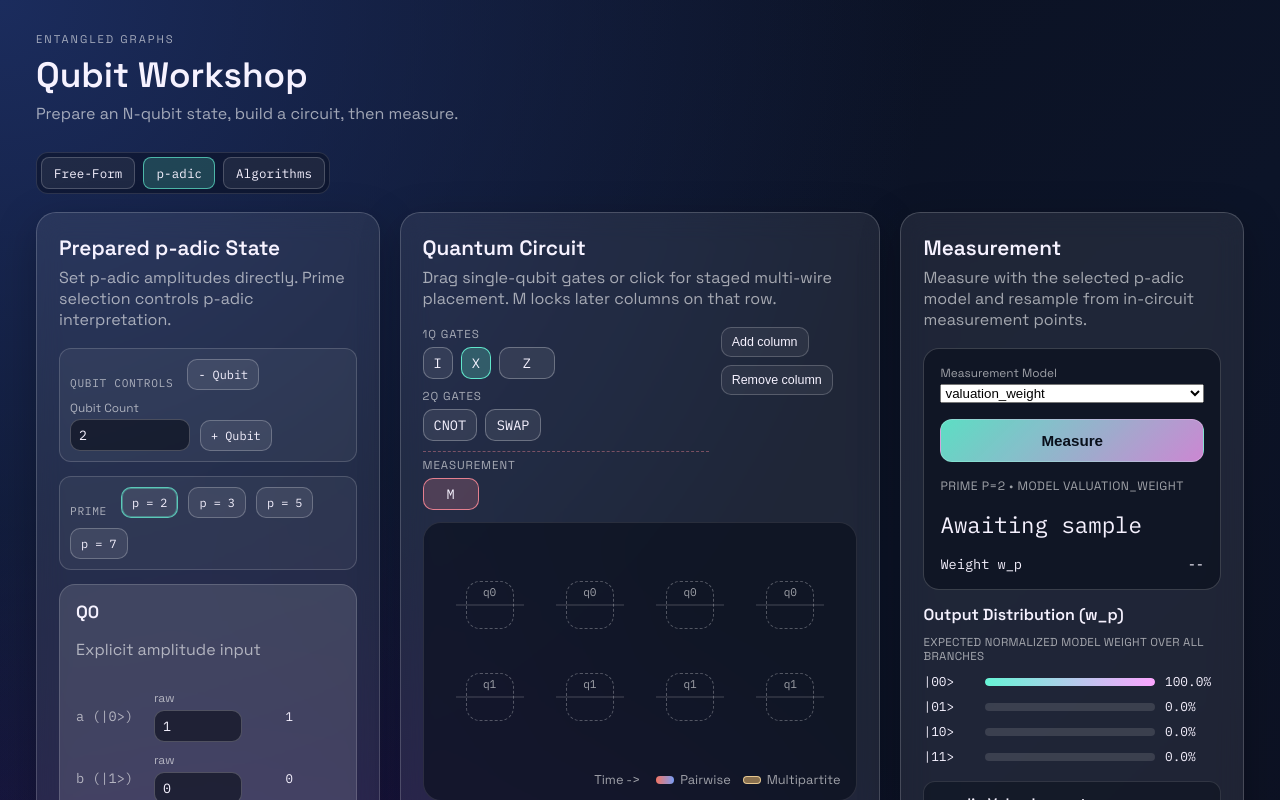
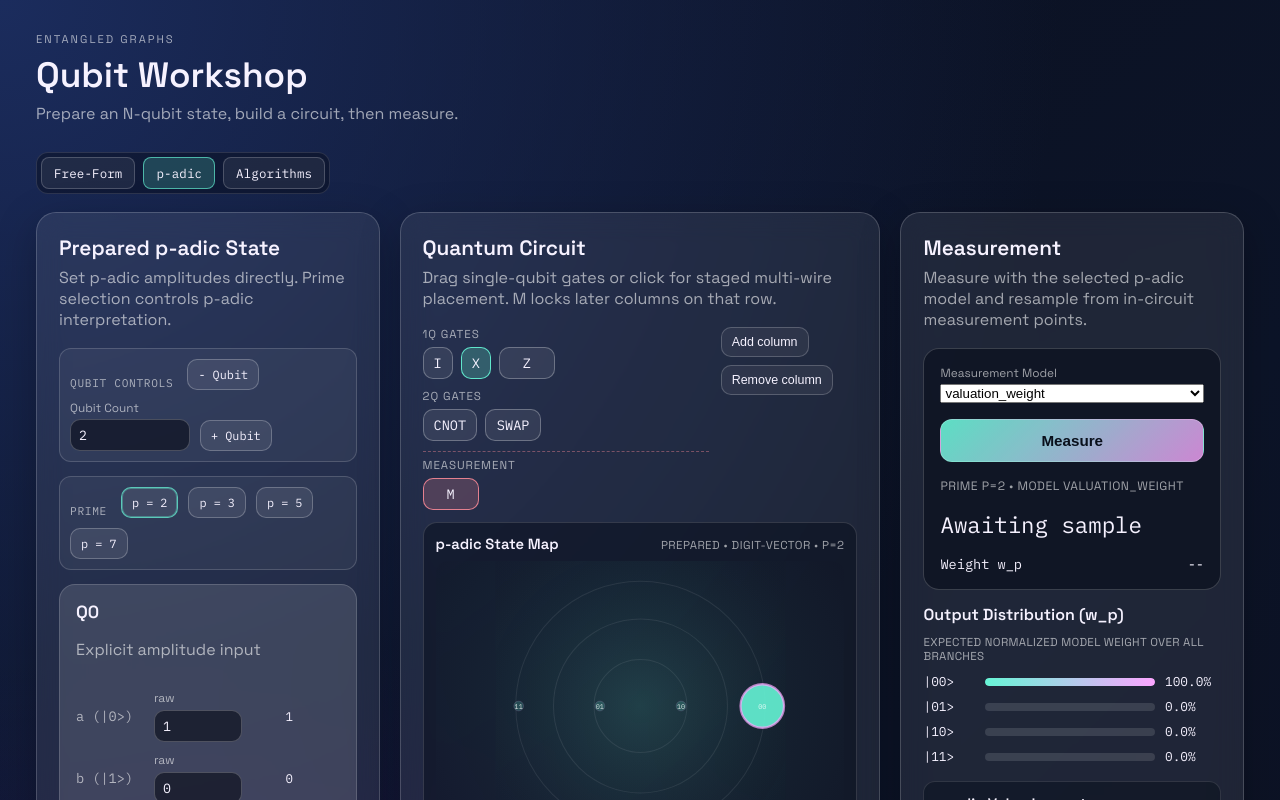
Before and after one commit to nomicflux/entangled-graphs, a Vue app: page / in a window 1280 px wide. Both pictures are taken after a click on the button "p-adic". Shown: the top 800 px of the page. Built offline with nearby package versions, Linux system fonts and the light colour scheme.

Commit message:
Implement phase 4 p-adic state map visualization

```diff
--- a/src/components/padic/PAdicCircuitPanel.vue
+++ b/src/components/padic/PAdicCircuitPanel.vue
@@ -26,6 +26,14 @@
     </div>
 
     <p v-if="placementHint" class="placement-hint">{{ placementHint }}</p>
+
+    <PAdicStateMap
+      :stage="pAdicSelectedStageVisualization"
+      :stage-label="pAdicSelectedStage.label"
+      :prime="state.pAdic.prime"
+      :selected-basis="state.pAdic.selectedBasis"
+      @select-basis="setPAdicSelectedBasis"
+    />
 
     <div class="circuit-shell">
       <div class="circuit-columns">
@@ -128,9 +136,11 @@
 <script setup lang="ts">
 import {
   appendPAdicColumn,
+  pAdicSelectedStageVisualization,
   pAdicSelectedStage,
   pAdicStageViews,
   removeLastPAdicColumn,
+  setPAdicSelectedBasis,
   setPAdicSelectedStage,
   state,
 } from "../../state";
@@ -142,6 +152,7 @@ import { usePAdicCircuitPalette } from "./circuit/usePAdicCircuitPalette";
 import { usePAdicCircuitEntanglement } from "./circuit/usePAdicCircuitEntanglement";
 import { usePAdicCircuitSlots } from "./circuit/usePAdicCircuitSlots";
 import { usePAdicCircuitInteractions } from "./circuit/usePAdicCircuitInteractions";
+import PAdicStateMap from "./PAdicStateMap.vue";
 
 const { paletteGroups, measurementEntries, isPaletteDraggable } = usePAdicCircuitPalette();
 const { rows, isRowLocked, slotTitle, slotGate, tokenFor, isCnotControl, isCnotTarget, isToffoliControl, isToffoliTarget, isMultiWire, isMeasurementToken } =
--- /dev/null
+++ b/src/components/padic/PAdicStateMap.vue
@@ -0,0 +1,117 @@
+<template>
+  <section class="padic-state-map">
+    <div class="padic-state-map-head">
+      <h3>p-adic State Map</h3>
+      <p>{{ stageLabel }} • {{ geometryModeLabel }} • p={{ prime }}</p>
+    </div>
+
+    <svg class="padic-map-svg" viewBox="0 0 100 100" role="img" aria-label="p-adic state map">
+      <defs>
+        <radialGradient id="padic-map-bg" cx="50%" cy="50%" r="65%">
+          <stop offset="0%" stop-color="rgba(102, 245, 214, 0.1)" />
+          <stop offset="100%" stop-color="rgba(7, 12, 26, 0.05)" />
+        </radialGradient>
+      </defs>
+      <rect x="0" y="0" width="100" height="100" fill="url(#padic-map-bg)" />
+      <circle cx="50" cy="50" r="43" class="padic-map-ring" />
+      <circle cx="50" cy="50" r="30" class="padic-map-ring" />
+      <circle cx="50" cy="50" r="16" class="padic-map-ring" />
+
+      <line
+        v-for="edge in transitions"
+        :key="`edge-${edge.basis}`"
+        class="padic-map-edge"
+        :x1="xFor(edge.from.x)"
+        :y1="yFor(edge.from.y)"
+        :x2="xFor(edge.to.x)"
+        :y2="yFor(edge.to.y)"
+        :style="edgeStyle(edge.weight, edge.delta)"
+      >
+        <title>
+          {{ edge.basis }}: Δw_p={{ edge.delta.toFixed(4) }}
+        </title>
+      </line>
+
+      <g v-for="node in nodes" :key="`node-${node.basis}`" class="padic-map-node" @click="emitSelect(node.basis)">
+        <circle
+          :cx="xFor(node.point.x)"
+          :cy="yFor(node.point.y)"
+          :r="nodeRadius(node.weight)"
+          :class="{ selected: selectedBasis === node.basis }"
+          :style="nodeStyle(node.weight, node.norm)"
+        >
+          <title>
+            |{{ node.basis }}>: w_p={{ node.weight.toFixed(4) }}, v_p={{ formatValuation(node.valuation) }},
+            residue={{ node.residue }}, digits={{ node.digits.join(' ') }}
+          </title>
+        </circle>
+        <text
+          :x="xFor(node.point.x)"
+          :y="yFor(node.point.y) + 0.55"
+          class="padic-map-label"
+          :class="{ selected: selectedBasis === node.basis }"
+        >
+          {{ node.basis }}
+        </text>
+      </g>
+    </svg>
+  </section>
+</template>
+
+<script setup lang="ts">
+import { computed } from "vue";
+import type { PAdicGeometryMode } from "../../padic-config";
+import type {
+  PAdicStageVisualization,
+} from "../../types";
+
+const props = withDefaults(
+  defineProps<{
+    stage: PAdicStageVisualization | null;
+    stageLabel: string;
+    prime: number;
+    selectedBasis: string | null;
+  }>(),
+  {
+    stage: null,
+    selectedBasis: null,
+  },
+);
+
+const emit = defineEmits<{
+  (e: "select-basis", basis: string | null): void;
+}>();
+
+const nodes = computed(() => props.stage?.nodes ?? []);
+const transitions = computed(() => props.stage?.transitions ?? []);
+const geometryMode = computed<PAdicGeometryMode>(() => props.stage?.geometryMode ?? "padic_vector");
+const geometryModeLabel = computed(() => (geometryMode.value === "padic_vector" ? "Digit-Vector" : "Valuation-Ring"));
+
+const xFor = (x: number): number => 50 + (x * 42);
+const yFor = (y: number): number => 50 - (y * 42);
+
+const nodeRadius = (weight: number): number => 1.7 + (Math.min(1, Math.max(0, weight)) * 5.8);
+
+const nodeStyle = (weight: number, norm: number): Record<string, string> => ({
+  fill: `rgba(102, 245, 214, ${0.18 + (Math.min(1, weight) * 0.72)})`,
+  stroke: `rgba(252, 165, 255, ${0.25 + (Math.min(1, norm) * 0.45)})`,
+  strokeWidth: `${0.18 + (Math.min(1, weight) * 0.6)}`,
+});
+
+const edgeStyle = (weight: number, delta: number): Record<string, string> => ({
+  stroke: delta >= 0 ? "rgba(102, 245, 214, 0.6)" : "rgba(255, 196, 96, 0.55)",
+  strokeWidth: `${0.1 + (Math.min(1, weight) * 0.8)}`,
+  opacity: `${0.15 + (Math.min(1, Math.abs(delta)) * 0.65)}`,
+});
+
+const formatValuation = (value: number): string => {
+  if (!Number.isFinite(value)) {
+    return "+∞";
+  }
+  return Number.isInteger(value) ? String(value) : value.toFixed(3);
+};
+
+const emitSelect = (basis: string) => {
+  emit("select-basis", props.selectedBasis === basis ? null : basis);
+};
+</script>
--- a/src/style.css
+++ b/src/style.css
@@ -10,5 +10,6 @@
 @import "./styles/algorithm-circuit.css";
 @import "./styles/circuit-modal.css";
 @import "./styles/measurement-panel.css";
+@import "./styles/padic-state-map.css";
 @import "./styles/teleportation.css";
 @import "./styles/deutsch.css";
--- /dev/null
+++ b/src/styles/padic-state-map.css
@@ -0,0 +1,75 @@
+.padic-state-map {
+  margin: 10px 0 14px;
+  border-radius: 14px;
+  border: 1px solid rgba(255, 255, 255, 0.14);
+  background: rgba(7, 12, 26, 0.5);
+  padding: 12px;
+  display: grid;
+  gap: 8px;
+}
+
+.padic-state-map-head {
+  display: flex;
+  justify-content: space-between;
+  align-items: baseline;
+  gap: 8px;
+}
+
+.padic-state-map-head h3 {
+  margin: 0;
+  font-size: 0.92rem;
+}
+
+.padic-state-map-head p {
+  margin: 0;
+  color: var(--muted);
+  font-size: 0.72rem;
+  text-transform: uppercase;
+  letter-spacing: 0.04em;
+}
+
+.padic-map-svg {
+  width: 100%;
+  height: clamp(200px, 28vw, 290px);
+  border-radius: 12px;
+  background:
+    radial-gradient(circle at 50% 50%, rgba(102, 245, 214, 0.08), rgba(7, 12, 26, 0.08));
+}
+
+.padic-map-ring {
+  fill: none;
+  stroke: rgba(255, 255, 255, 0.08);
+  stroke-width: 0.35;
+}
+
+.padic-map-edge {
+  fill: none;
+  stroke-linecap: round;
+}
+
+.padic-map-node {
+  cursor: pointer;
+}
+
+.padic-map-node circle {
+  transition: filter 120ms ease, stroke-width 120ms ease;
+}
+
+.padic-map-node circle.selected {
+  filter: drop-shadow(0 0 5px rgba(102, 245, 214, 0.55));
+  stroke-width: 1.1;
+}
+
+.padic-map-label {
+  text-anchor: middle;
+  dominant-baseline: middle;
+  font-family: "IBM Plex Mono", monospace;
+  font-size: 2.35px;
+  fill: rgba(255, 255, 255, 0.85);
+  pointer-events: none;
+}
+
+.padic-map-label.selected {
+  fill: rgba(102, 245, 214, 1);
+  font-weight: 600;
+}
```
Also changed, not shown: 1 other file (tests, documents, lock files or other folders).
